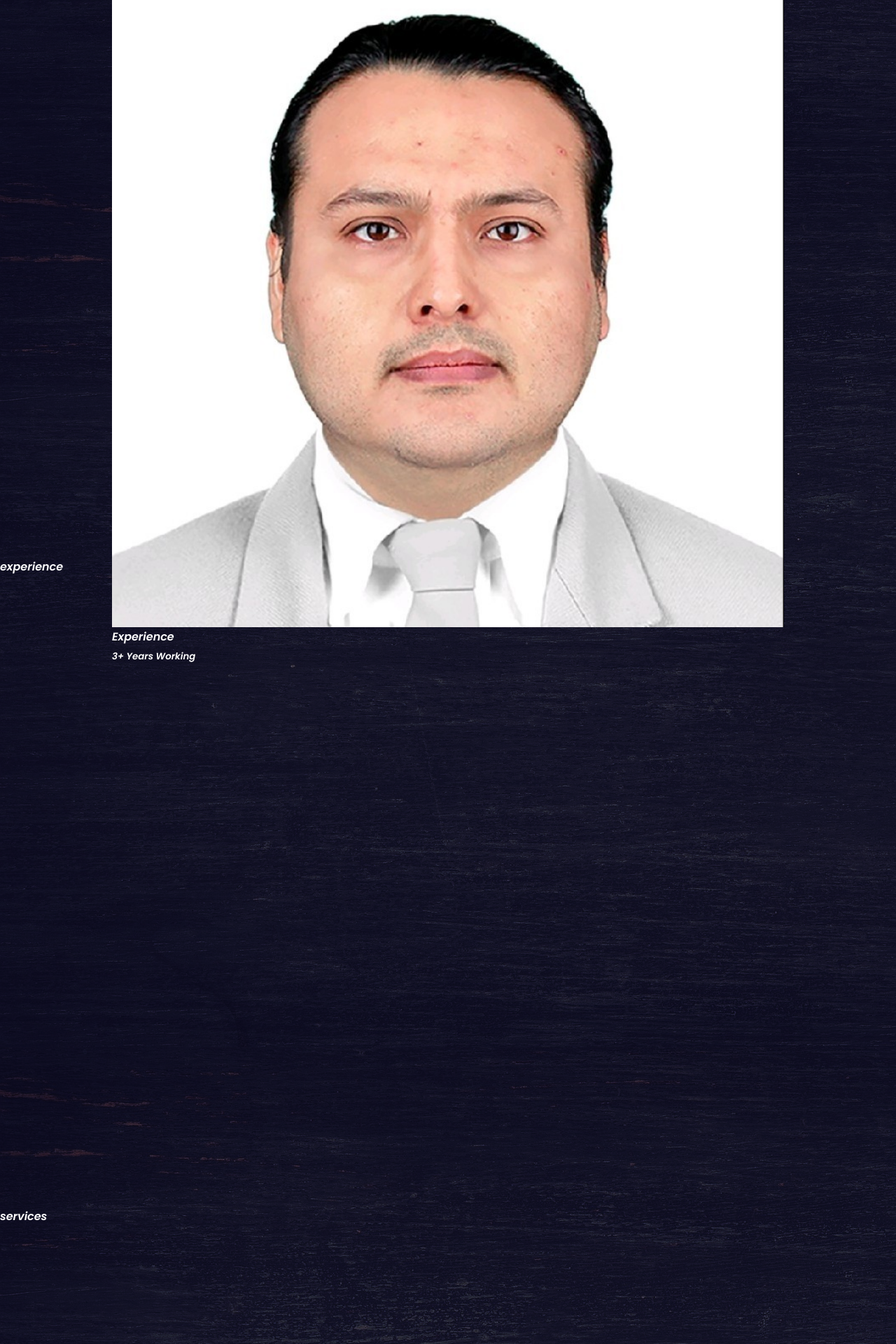
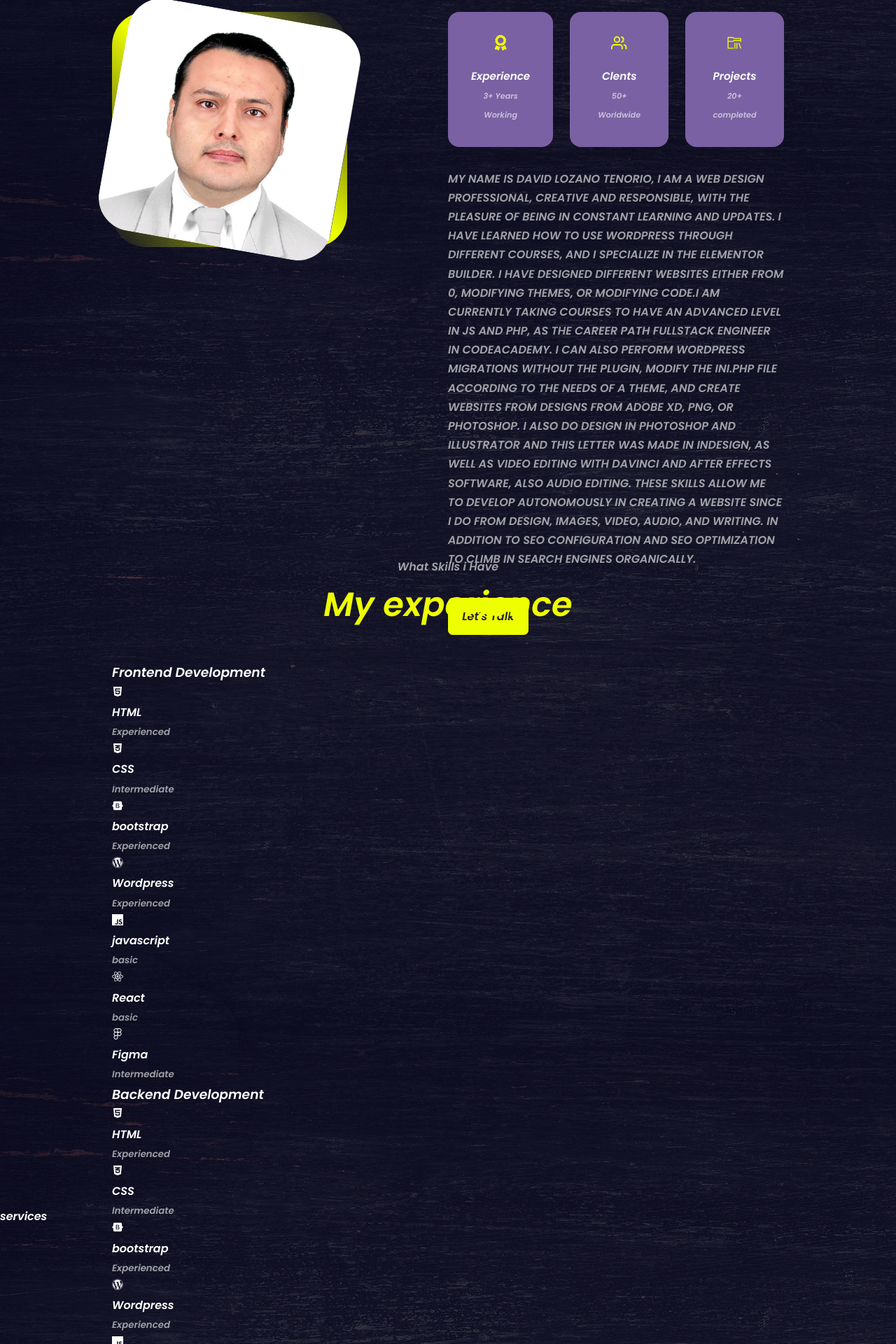
Before and after one commit to dlozanotn/react-portfolio-website, a React (Create React App) app: page / in a window 1280 px wide. Shown: the part 1060-2980 px from the top of the page at 70% size. Built offline with nearby package versions, Linux system fonts and the light colour scheme.

Commit message:
about ok

```diff
--- a/src/components/about/about.css
+++ b/src/components/about/about.css
@@ -0,0 +1,119 @@
+
+h2{
+    margin-bottom: 2.5rem;
+    font-size: 3rem;
+}
+
+.about_container{
+    display: grid;
+    grid-template-columns: 35% 50%;
+    gap: 15%;
+}
+
+.about_me{
+    width: 100%;
+    aspect-ratio: 1/1;
+    border-radius: 3rem;
+    background: linear-gradient(
+        45deg,
+        transparent,
+        var(--color-primary),
+        transparent
+    );
+    display: grid;
+    place-items: center;
+}
+
+.about_me-image{
+    border-radius: 3rem;
+    overflow: hidden;
+    transform: rotate(10deg);
+}
+
+.about_me-image:hover{
+    transform: rotate(0);
+}
+
+.about_cards{
+    display: grid;
+    grid-template-columns: repeat(3, 1fr);
+    gap: 1.5rem;
+}
+
+.about_card{
+    background: var(--color-bg-variant);
+    border: 1px solid transparent;
+    border-radius: 1rem;
+    padding: 2rem;
+    text-align: center;
+    transform: var(--transition);
+
+}
+
+.about_card:hover{
+    background: transparent;
+    border-color: var(--color-primary-variant);
+    cursor: default;
+}
+
+.about_icon{
+    color: var(--color-primary);
+    font-size: 1.4rem;
+    margin-bottom: 1rem;
+}
+
+.about_card h5{
+    font-size: 0.95rem;
+}
+
+.about_card small{
+    font-size: 0.7rem;
+    color: var(--color-light);
+}
+
+.about_content p{
+    margin: 2rem 0 2.6rem;
+    color: var(--color-light);
+    text-transform:capitalize;
+}
+
+/*tablets*/
+@media screen and (max-width: 1024px){
+    .about_container{
+        grid-template-columns: 1fr;
+        gap: 0;
+    }
+
+    .about_me{
+        width: 50%;
+        margin: 2rem auto 4rem;
+
+    }
+
+    .about_content p{
+        margin: 1rem 0 1.5rem;
+    }
+}
+
+
+/*smarthphone*/
+
+@media screen and (max-width: 600px){
+    .about_me{
+        width: 65%;
+        margin: 0 auto 3rem;
+    }
+
+    .about_cards{
+        grid-template-columns: 1fr 1fr;
+        gap: 1rem;
+    }
+
+    .about_content{
+        text-align: center;
+    }
+
+    .about_content p{
+        margin: 1.5rem 0;
+    }
+}
--- a/src/components/about/about.jsx
+++ b/src/components/about/about.jsx
@@ -1,6 +1,9 @@
 import React from 'react'
 import './about.css'
 import Me from '../../assets/David.jpg'
+import {FaAward} from 'react-icons/fa'
+import {FiUsers} from 'react-icons/fi'
+import {VscFolderLibrary} from 'react-icons/vsc'
 
 const about = () => {
   return (
@@ -18,10 +21,30 @@ const about = () => {
             <div className="about_content">
                 <div className="about_cards">
                     <article className='about_card'>
+                         <FaAward className='about_icon'/>
                          <h5>Experience</h5>
                          <small>3+ Years Working</small>
                     </article>
+
+                    <article className='about_card'>
+                         <FiUsers className='about_icon' />
+                         <h5>Clents</h5>
+                         <small>50+ Worldwide</small>
+                    </article>
+
+                    <article className='about_card'>
+                         <VscFolderLibrary className='about_icon' />
+                         <h5>Projects</h5>
+                         <small>20+ completed</small>
+                    </article>
                 </div>
+
+                <p>
+                  MY NAME IS DAVID LOZANO TENORIO, I AM A WEB DESIGN PROFESSIONAL, CREATIVE AND RESPONSIBLE, WITH THE PLEASURE OF BEING IN CONSTANT LEARNING AND UPDATES. I HAVE LEARNED HOW TO USE WORDPRESS THROUGH DIFFERENT COURSES, AND I SPECIALIZE IN THE ELEMENTOR BUILDER. I HAVE DESIGNED DIFFERENT WEBSITES EITHER FROM 0, MODIFYING THEMES, OR MODIFYING CODE.I AM CURRENTLY TAKING COURSES TO HAVE AN ADVANCED LEVEL IN JS AND PHP, AS THE CAREER PATH FULLSTACK ENGINEER IN CODEACADEMY. I CAN ALSO PERFORM WORDPRESS MIGRATIONS WITHOUT THE PLUGIN, MODIFY THE INI.PHP FILE ACCORDING TO THE NEEDS OF A THEME, AND CREATE WEBSITES FROM DESIGNS FROM ADOBE XD, PNG, OR PHOTOSHOP. I ALSO DO DESIGN IN PHOTOSHOP AND ILLUSTRATOR AND THIS LETTER WAS MADE IN INDESIGN, AS WELL AS VIDEO EDITING WITH DAVINCI AND AFTER EFFECTS SOFTWARE, ALSO AUDIO EDITING.
+                  THESE SKILLS ALLOW ME TO DEVELOP AUTONOMOUSLY IN CREATING A WEBSITE SINCE I DO FROM DESIGN, IMAGES, VIDEO, AUDIO, AND WRITING. IN ADDITION TO SEO CONFIGURATION AND SEO OPTIMIZATION TO CLIMB IN SEARCH ENGINES ORGANICALLY.
+                </p>
+
+                <a href="#contact" className='btn btn-primary'>Let´s Talk</a>
             </div>
         </div>
     </section>
--- a/src/components/experience/experience.jsx
+++ b/src/components/experience/experience.jsx
@@ -1,9 +1,102 @@
 import React from 'react'
 import './experience.css'
+import {FaHtml5} from 'react-icons/fa'
+import {FaCss3Alt} from 'react-icons/fa'
+import {FaBootstrap} from 'react-icons/fa'
+import {FaWordpress} from 'react-icons/fa'
+import {SiJavascript} from 'react-icons/si'
+import {FaReact} from 'react-icons/fa'
+import {FaFigma} from 'react-icons/fa'
 
 const experience = () => {
   return (
-    <section id='experience'>experience</section>
+    <section id='experience'>
+      <h5>What Skills i Have</h5>
+      <h2>My experience</h2>
+
+      <div className="container experience_container">
+        <div className="experience_frontend">
+              <h3>Frontend Development</h3>
+              <div className="experience_content">
+                  <article className='experience_detail'>
+                      <FaHtml5 />
+                      <h4>HTML</h4>
+                      <small className='text-light'>Experienced</small>
+                  </article>
+                  <article className='experience_detail'>
+                      <FaCss3Alt />
+                      <h4>CSS</h4>
+                      <small className='text-light'>Intermediate</small>
+                  </article>
+                  <article className='experience_detail'>
+                      <FaBootstrap />
+                      <h4>bootstrap</h4>
+                      <small className='text-light'>Experienced</small>
+                  </article>
+                  <article className='experience_detail'>
+                      <FaWordpress />
+                      <h4>Wordpress</h4>
+                      <small className='text-light'>Experienced</small>
+                  </article>
+                  <article className='experience_detail'>
+                      <SiJavascript />
+                      <h4>javascript</h4>
+                      <small className='text-light'>basic</small>
+                  </article>
+                  <article className='experience_detail'>
+                      <FaReact />
+                      <h4>React</h4>
+                      <small className='text-light'>basic</small>
+                  </article>
+                  <article className='experience_detail'>
+                      <FaFigma />
+                      <h4>Figma</h4>
+                      <small className='text-light'>Intermediate</small>
+                  </article>
+              </div>
+        </div>
+        <div className="experience_backend">
+        <h3>Backend Development</h3>
+              <div className="experience_content">
+                  <article className='experience_detail'>
+                      <FaHtml5 />
+                      <h4>HTML</h4>
+                      <small className='text-light'>Experienced</small>
+                  </article>
+                  <article className='experience_detail'>
+                      <FaCss3Alt />
+                      <h4>CSS</h4>
+                      <small className='text-light'>Intermediate</small>
+                  </article>
+                  <article className='experience_detail'>
+                      <FaBootstrap />
+                      <h4>bootstrap</h4>
+                      <small className='text-light'>Experienced</small>
+                  </article>
+                  <article className='experience_detail'>
+                      <FaWordpress />
+                      <h4>Wordpress</h4>
+                      <small className='text-light'>Experienced</small>
+                  </article>
+                  <article className='experience_detail'>
+                      <SiJavascript />
+                      <h4>javascript</h4>
+                      <small className='text-light'>basic</small>
+                  </article>
+                  <article className='experience_detail'>
+                      <FaReact />
+                      <h4>React</h4>
+                      <small className='text-light'>basic</small>
+                  </article>
+                  <article className='experience_detail'>
+                      <FaFigma />
+                      <h4>Figma</h4>
+                      <small className='text-light'>Intermediate</small>
+                  </article>
+              </div>
+        </div>
+      </div>
+    </section>
   )
 }
 
```
